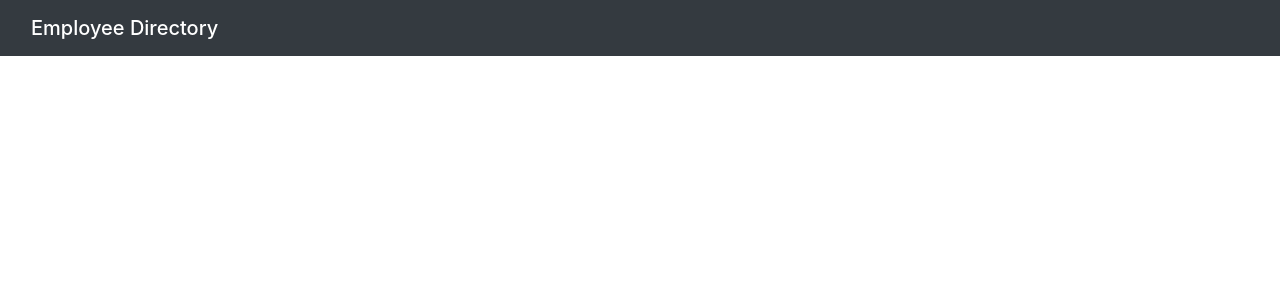
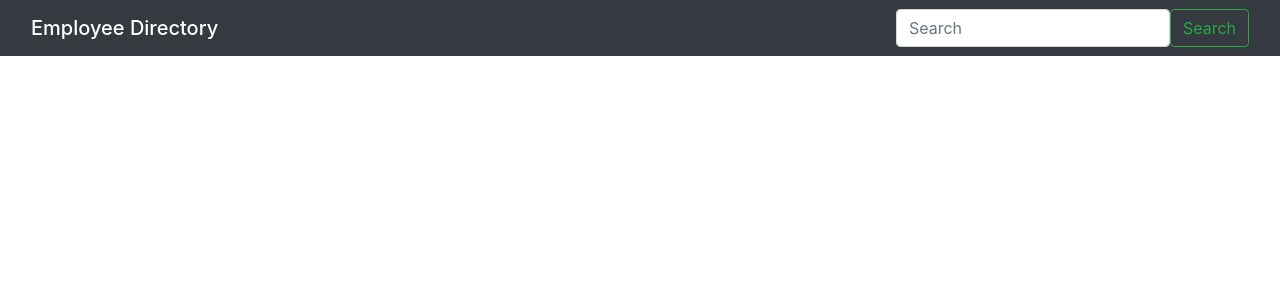
Before and after one commit to con0fav/HW19-EmployeeDirectory, a React (Create React App) app: page / in a window 1280 px wide. Shown: the top 300 px of the page. Built offline with nearby package versions, Linux system fonts and the light colour scheme.

Commit message:
search bar component created, added to header

```diff
--- a/src/Components/Header.js
+++ b/src/Components/Header.js
@@ -1,10 +1,14 @@
 import React from "react";
+import SearchBar from "./SearchBar"
 
 function Header() {
   return (
     <nav class="navbar navbar-dark bg-dark">
       <div class="container-fluid">
         <h1 class="navbar-brand mb-0">Employee Directory</h1>
+        <form class="d-flex">
+          <SearchBar />
+        </form>
       </div>
     </nav>
   );
--- a/src/Components/SearchBar.js
+++ b/src/Components/SearchBar.js
@@ -0,0 +1,13 @@
+import React from "react";
+
+function SearchBar(props) {
+
+    return (
+        <form class="d-flex">
+            <input class="form-control me-2" type="search" placeholder="Search" aria-label="Search" />
+            <button class="btn btn-outline-success" type="submit">Search</button>
+        </form>
+    )
+}
+
+export default SearchBar;
```
